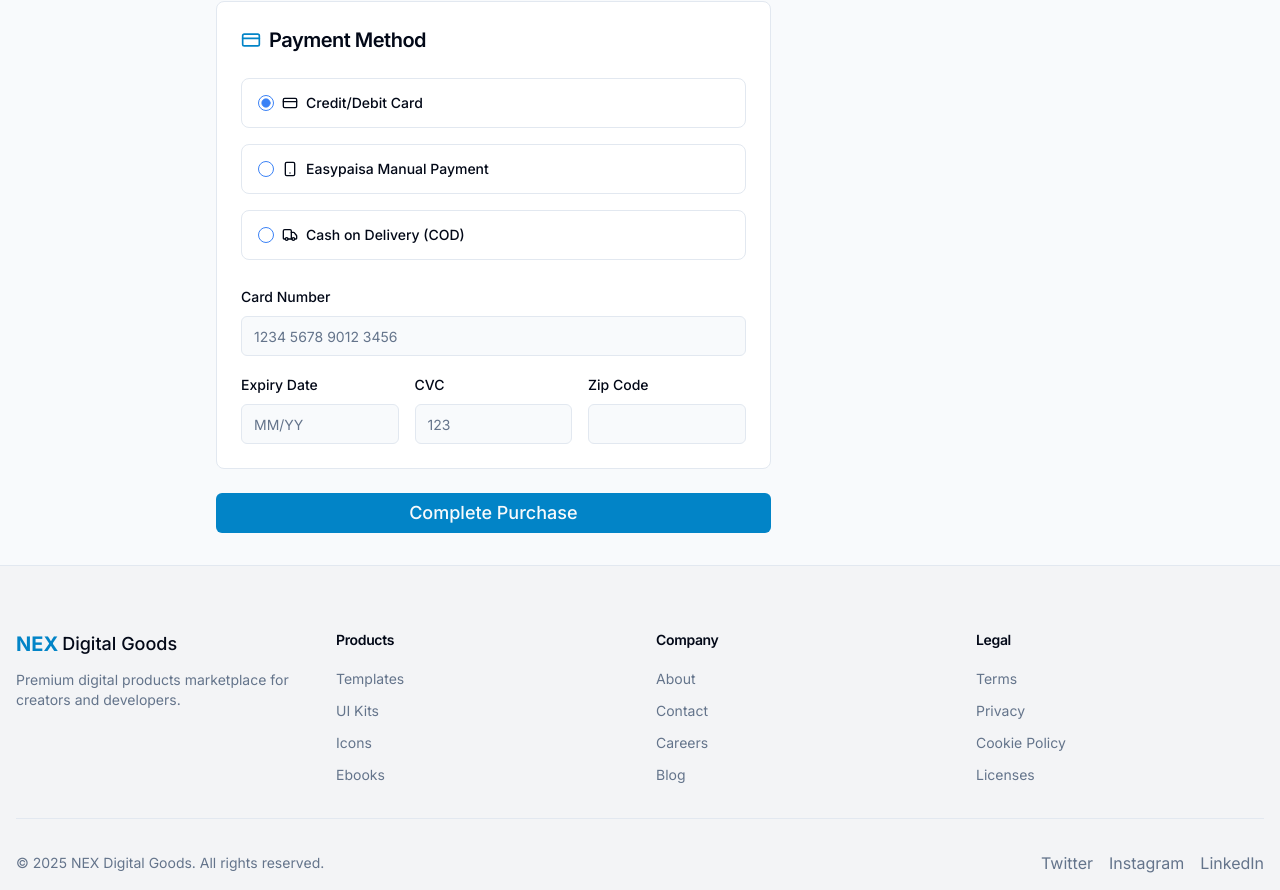
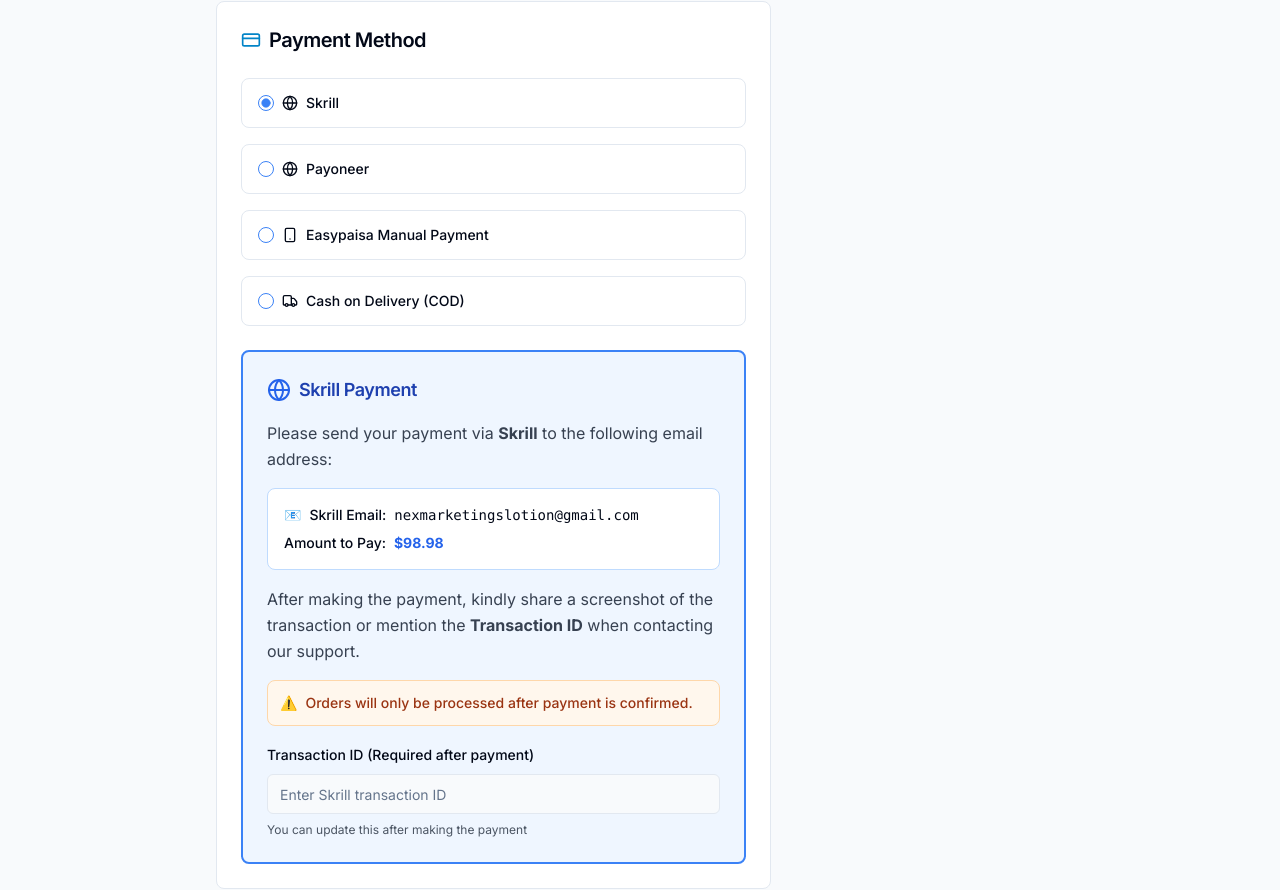
Before and after one commit to Adnanwebguy1996/nex-goods-emporium, a React (Vite) app: page /checkout in a window 1280 px wide. Shown: the part 668-1558 px from the top of the page. Built offline with nearby package versions, Linux system fonts and the light colour scheme.

Commit message:
Refactor: Replace card payment with Skrill/Payoneer
Removed credit/debit card payment option from checkout. Added Skrill and Payoneer payment options, directing payments to nexmarketingslotion@gmail.com.

```diff
--- a/src/pages/Checkout.tsx
+++ b/src/pages/Checkout.tsx
@@ -1,3 +1,4 @@
+
 import { useState } from 'react';
 import { Link } from "react-router-dom";
 import Navbar from "@/components/Navbar";
@@ -12,13 +13,13 @@ import {
   SelectTrigger,
   SelectValue,
 } from "@/components/ui/select";
-import { ArrowLeft, CreditCard, CheckCircle, Truck, Smartphone } from "lucide-react";
+import { ArrowLeft, CreditCard, CheckCircle, Truck, Smartphone, Globe } from "lucide-react";
 import { RadioGroup, RadioGroupItem } from "@/components/ui/radio-group";
 
 const Checkout = () => {
   const [step, setStep] = useState(1);
   const [formCompleted, setFormCompleted] = useState(false);
-  const [paymentMethod, setPaymentMethod] = useState("card");
+  const [paymentMethod, setPaymentMethod] = useState("skrill");
 
   // For demo purposes, we'll fake a completed checkout
   const handleSubmit = (e: React.FormEvent) => {
@@ -99,12 +100,20 @@ const Checkout = () => {
                       <h2 className="text-xl font-semibold">Payment Method</h2>
                     </div>
 
-                    <RadioGroup defaultValue="card" value={paymentMethod} onValueChange={setPaymentMethod} className="gap-4">
+                    <RadioGroup defaultValue="skrill" value={paymentMethod} onValueChange={setPaymentMethod} className="gap-4">
                       <div className="flex items-center space-x-2 border p-4 rounded-lg">
-                        <RadioGroupItem value="card" id="payment-card" />
-                        <Label htmlFor="payment-card" className="flex items-center gap-2 cursor-pointer">
-                          <CreditCard className="h-4 w-4" />
-                          <span>Credit/Debit Card</span>
+                        <RadioGroupItem value="skrill" id="payment-skrill" />
+                        <Label htmlFor="payment-skrill" className="flex items-center gap-2 cursor-pointer">
+                          <Globe className="h-4 w-4" />
+                          <span>Skrill</span>
+                        </Label>
+                      </div>
+
+                      <div className="flex items-center space-x-2 border p-4 rounded-lg">
+                        <RadioGroupItem value="payoneer" id="payment-payoneer" />
+                        <Label htmlFor="payment-payoneer" className="flex items-center gap-2 cursor-pointer">
+                          <Globe className="h-4 w-4" />
+                          <span>Payoneer</span>
                         </Label>
                       </div>
 
@@ -125,26 +134,98 @@ const Checkout = () => {
                       </div>
                     </RadioGroup>
 
-                    {paymentMethod === "card" && (
-                      <div className="space-y-4">
-                        <div className="space-y-2">
-                          <Label htmlFor="cardNumber">Card Number</Label>
-                          <Input id="cardNumber" placeholder="1234 5678 9012 3456" required={paymentMethod === "card"} />
+                    {paymentMethod === "skrill" && (
+                      <div className="border-2 border-blue-500 bg-blue-50 p-6 rounded-lg space-y-4">
+                        <div className="flex items-center gap-2">
+                          <Globe className="h-6 w-6 text-blue-600" />
+                          <h3 className="font-semibold text-lg text-blue-800">Skrill Payment</h3>
                         </div>
 
-                        <div className="grid grid-cols-3 gap-4">
-                          <div className="space-y-2 col-span-1">
-                            <Label htmlFor="expiryDate">Expiry Date</Label>
-                            <Input id="expiryDate" placeholder="MM/YY" required={paymentMethod === "card"} />
+                        <p className="text-gray-700 leading-relaxed">
+                          Please send your payment via <strong>Skrill</strong> to the following email address:
+                        </p>
+
+                        <div className="bg-white p-4 rounded-lg border border-blue-200 space-y-3">
+                          <div className="text-sm">
+                            <div className="flex items-center gap-2">
+                              <span>📧</span>
+                              <span className="font-medium">Skrill Email:</span>
+                              <span className="font-mono">nexmarketingslotion@gmail.com</span>
+                            </div>
+                            <div className="flex items-center gap-2 mt-2">
+                              <span className="font-medium">Amount to Pay:</span>
+                              <span className="font-bold text-blue-600">$98.98</span>
+                            </div>
                           </div>
-                          <div className="space-y-2 col-span-1">
-                            <Label htmlFor="cvc">CVC</Label>
-                            <Input id="cvc" placeholder="123" required={paymentMethod === "card"} />
+                        </div>
+
+                        <p className="text-gray-700 leading-relaxed">
+                          After making the payment, kindly share a screenshot of the transaction or mention the <strong>Transaction ID</strong> when contacting our support.
+                        </p>
+
+                        <div className="bg-orange-50 border border-orange-200 p-3 rounded-lg">
+                          <p className="text-sm text-orange-800 font-medium flex items-center gap-2">
+                            <span>⚠️</span>
+                            Orders will only be processed after payment is confirmed.
+                          </p>
+                        </div>
+
+                        <div className="space-y-2">
+                          <Label htmlFor="skrillTransactionId">Transaction ID (Required after payment)</Label>
+                          <Input
+                            id="skrillTransactionId"
+                            placeholder="Enter Skrill transaction ID"
+                            required={paymentMethod === "skrill"}
+                          />
+                          <p className="text-xs text-gray-600">You can update this after making the payment</p>
+                        </div>
+                      </div>
+                    )}
+
+                    {paymentMethod === "payoneer" && (
+                      <div className="border-2 border-purple-500 bg-purple-50 p-6 rounded-lg space-y-4">
+                        <div className="flex items-center gap-2">
+                          <Globe className="h-6 w-6 text-purple-600" />
+                          <h3 className="font-semibold text-lg text-purple-800">Payoneer Payment</h3>
+                        </div>
+
+                        <p className="text-gray-700 leading-relaxed">
+                          Please send your payment via <strong>Payoneer</strong> to the following email address:
+                        </p>
+
+                        <div className="bg-white p-4 rounded-lg border border-purple-200 space-y-3">
+                          <div className="text-sm">
+                            <div className="flex items-center gap-2">
+                              <span>📧</span>
+                              <span className="font-medium">Payoneer Email:</span>
+                              <span className="font-mono">nexmarketingslotion@gmail.com</span>
+                            </div>
+                            <div className="flex items-center gap-2 mt-2">
+                              <span className="font-medium">Amount to Pay:</span>
+                              <span className="font-bold text-purple-600">$98.98</span>
+                            </div>
                           </div>
-                          <div className="space-y-2 col-span-1">
-                            <Label htmlFor="zipCode">Zip Code</Label>
-                            <Input id="zipCode" required={paymentMethod === "card"} />
-                          </div>
+                        </div>
+
+                        <p className="text-gray-700 leading-relaxed">
+                          After making the payment, kindly share a screenshot of the transaction or mention the <strong>Transaction ID</strong> when contacting our support.
+                        </p>
+
+                        <div className="bg-orange-50 border border-orange-200 p-3 rounded-lg">
+                          <p className="text-sm text-orange-800 font-medium flex items-center gap-2">
+                            <span>⚠️</span>
+                            Orders will only be processed after payment is confirmed.
+                          </p>
+                        </div>
+
+                        <div className="space-y-2">
+                          <Label htmlFor="payoneerTransactionId">Transaction ID (Required after payment)</Label>
+                          <Input
+                            id="payoneerTransactionId"
+                            placeholder="Enter Payoneer transaction ID"
+                            required={paymentMethod === "payoneer"}
+                          />
+                          <p className="text-xs text-gray-600">You can update this after making the payment</p>
                         </div>
                       </div>
                     )}
@@ -225,7 +306,9 @@ const Checkout = () => {
                     type="submit"
                     className="w-full bg-nex-600 hover:bg-nex-700 text-lg"
                   >
-                    {paymentMethod === "easypaisa" ? "Confirm Order (Pay via Easypaisa)" : "Complete Purchase"}
+                    {paymentMethod === "easypaisa" ? "Confirm Order (Pay via Easypaisa)" :
+                     paymentMethod === "skrill" ? "Confirm Order (Pay via Skrill)" :
+                     paymentMethod === "payoneer" ? "Confirm Order (Pay via Payoneer)" : "Complete Purchase"}
                   </Button>
                 </form>
               </div>
@@ -287,7 +370,9 @@ const Checkout = () => {
                     <span className="font-medium">Payment Method:</span>
                     <span>
                       {paymentMethod === "cod" ? "Cash on Delivery" :
-                       paymentMethod === "easypaisa" ? "Easypaisa Manual Payment" : "Credit Card"}
+                       paymentMethod === "easypaisa" ? "Easypaisa Manual Payment" :
+                       paymentMethod === "skrill" ? "Skrill" :
+                       paymentMethod === "payoneer" ? "Payoneer" : "Unknown"}
                     </span>
                   </div>
                   <div className="flex justify-between">
@@ -302,6 +387,10 @@ const Checkout = () => {
                   ? "You will receive an email confirmation shortly with your order details. Please have the exact payment amount ready at delivery."
                   : paymentMethod === "easypaisa"
                   ? "Your order is confirmed! Please complete the payment using the Easypaisa details provided and send us the transaction screenshot or Order ID for quick processing."
+                  : paymentMethod === "skrill"
+                  ? "Your order is confirmed! Please complete the payment via Skrill to nexmarketingslotion@gmail.com and send us the transaction screenshot or Transaction ID for quick processing."
+                  : paymentMethod === "payoneer"
+                  ? "Your order is confirmed! Please complete the payment via Payoneer to nexmarketingslotion@gmail.com and send us the transaction screenshot or Transaction ID for quick processing."
                   : "You will receive an email confirmation shortly with your order details and download instructions."
                 }
               </p>
```
